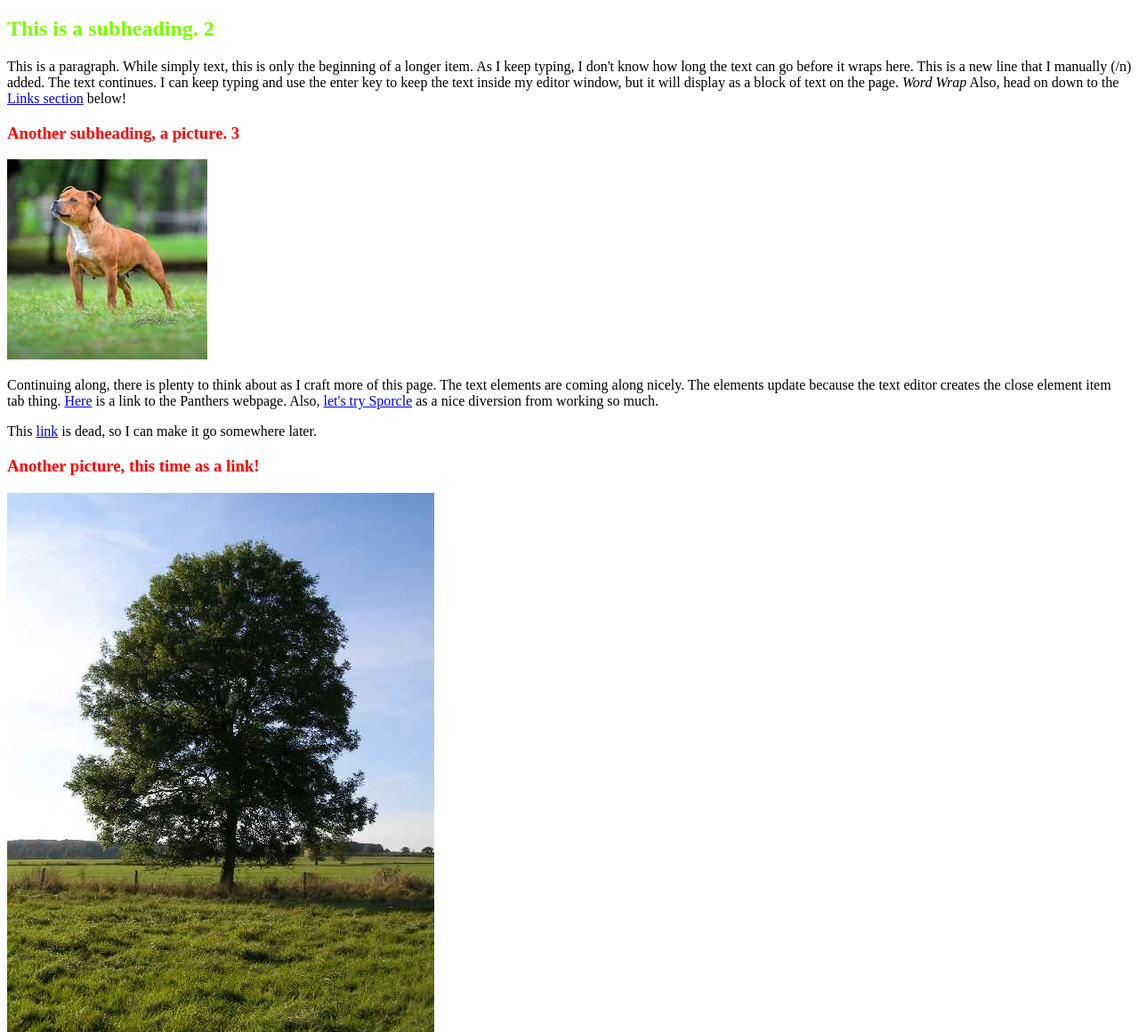
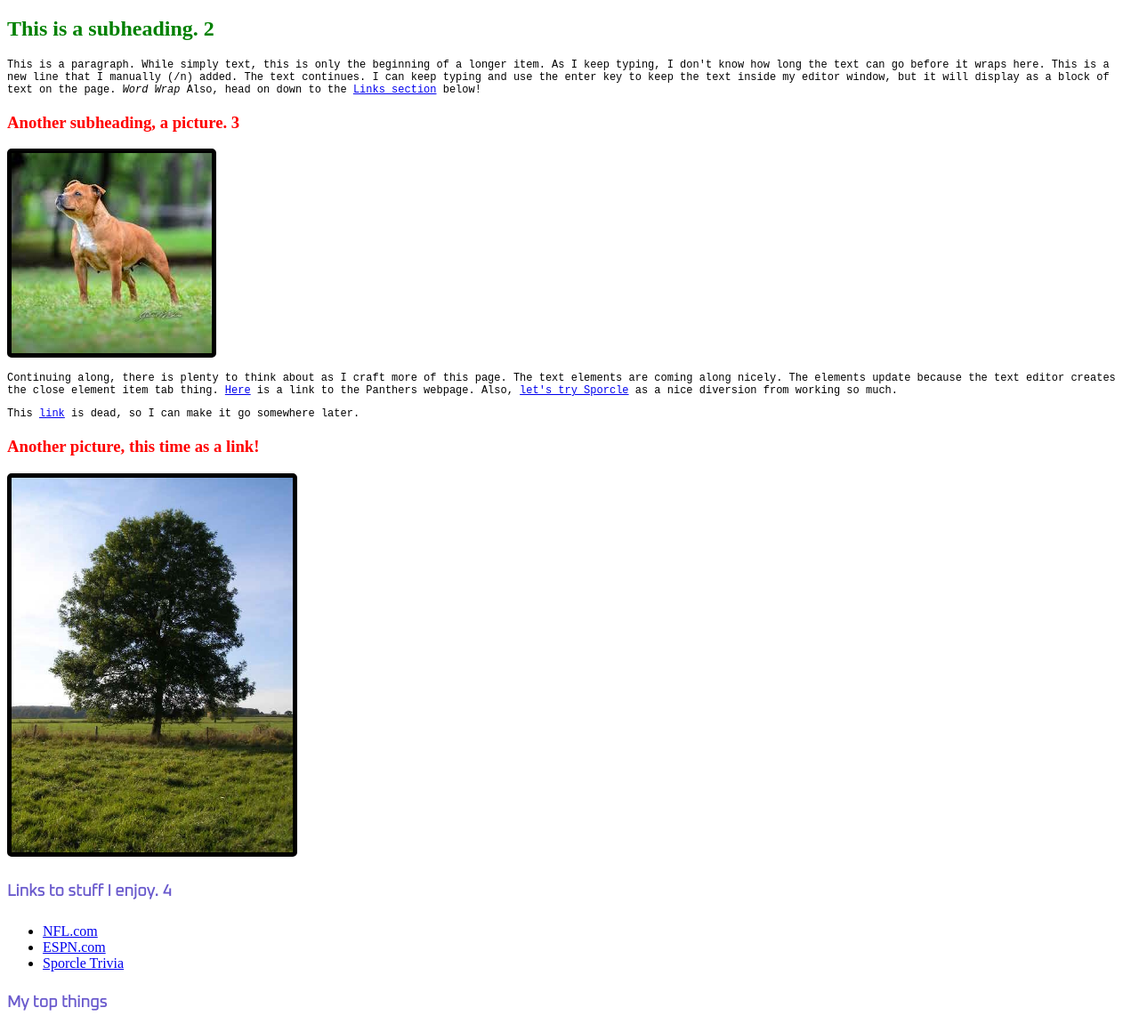
Before and after one commit to ECUJoshua/test-site, a plain HTML site: page index.html in a window 1280 px wide. Shown: the part 87-1247 px from the top of the page at 89% size. Drawn offline with Linux system fonts and the light colour scheme.

Commit message:
More CSS stuff

```diff
--- a/index.html
+++ b/index.html
@@ -4,13 +4,32 @@
     <head>
         <meta charset="utf-8">
         <title>Josh's First Webpage</title>
+        <link href="https://fonts.googleapis.com/css2?family=Oxanium:wght@300&display=swap" rel="stylesheet">
+
     </head>
 
     <style>
-        h2 {color:lawngreen;}
+        /* TEXT */       /* use this formatting for commenting style!! */
+        h2 {color:green;}
         h3 {color: red;}
-        h4 {color:slateblue;}
+        h4 {color:slateblue; font-family: 'Oxanium', 'courier new'; font-size: 18px;}
         .power-text {color:sienna}
+        p {font-size: 12px; font-family: 'courier new';}
+
+        /* IMAGES */
+        .small-image {width: 100px; height: 200px;}
+        .scale-image {width: 25%; height: 25%;}
+
+        /* STYLING */
+        .thin-border {
+            border-color: black;
+            border-width: 5px;
+            border-style: solid;
+            border-radius: 5px;} /* border radius can be 50% to make a circle. */
+                                 /* Great for making picutres as a nav bar or meet staff */
+
+
+
 
 
     </style>
@@ -19,6 +38,7 @@
 
     <header><strong>MY FIRST WEBPAGE (header)</strong></header>
     <h1 style="color: purple;">Welcome to my first attempt at making a webpage. 1</h1>
+
     <!--Navigation Bar  **needs CSS**
     <nav>
       <ul>
@@ -36,7 +56,7 @@
     </article>
 
         <h3>Another subheading, a picture. 3</h3>
-        <img src="images/harperdog.jpg" alt="Dog looks like Harper">
+        <img class="thin-border" src="images/harperdog.jpg" alt="Dog looks like Harper">
 
         <p>Continuing along, there is plenty to think about as I craft more of this page.
             The text elements are coming along nicely. The elements update because the text editor creates the close element item tab thing. <a href="http://www.panthers.com">Here</a> is a link to the Panthers webpage.
@@ -49,7 +69,7 @@
 
          <!--Picture link-->
         <h3> Another picture, this time as a link!</h3>
-        <p><a href="https://en.wikipedia.org/wiki/Tree"><img src="images/tree.jpg" alt="A tree."></a></p>
+        <p><a href="https://en.wikipedia.org/wiki/Tree"><img class="thin-border scale-image" src="images/tree.jpg" alt="A tree."></a></p>
 
         <h4 id="links-header">Links to stuff I enjoy. 4</h4>
         <ul> <!--unordered list-->
@@ -101,6 +121,11 @@
     <p><button type="submit">Yum!</button></p>
     </form>
 
+    <!--
+    <p>Here is an attempt to resize my picture from Lambeau Field.</p>
+    <img class="small-image" src="images/lambeaupan.jpg" alt="Panorama of Lambeau Field">
+    -->
+
     </main>
 </body>
 </html>
```
